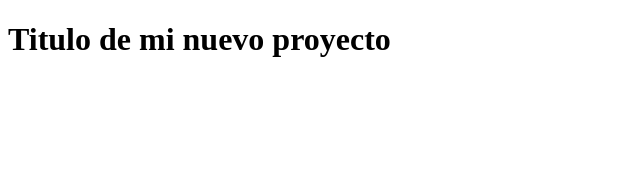
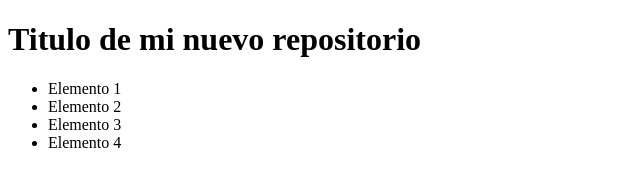
Before and after one commit to JesusFz93/git-github, a plain HTML site: page index.html in a window 1280 px wide. Shown: the whole page, without its empty margins (0-640 px from the left). Drawn offline with Linux system fonts and the light colour scheme.

Commit message:
agreue lista

```diff
--- a/index.html
+++ b/index.html
@@ -8,7 +8,15 @@
   </head>
   <body>
     <header>
-      <h1>Titulo de mi nuevo proyecto</h1>
+      <h1>Titulo de mi nuevo repositorio</h1>
     </header>
+    <main>
+      <ul>
+        <li>Elemento 1</li>
+        <li>Elemento 2</li>
+        <li>Elemento 3</li>
+        <li>Elemento 4</li>
+      </ul>
+    </main>
   </body>
 </html>
```
